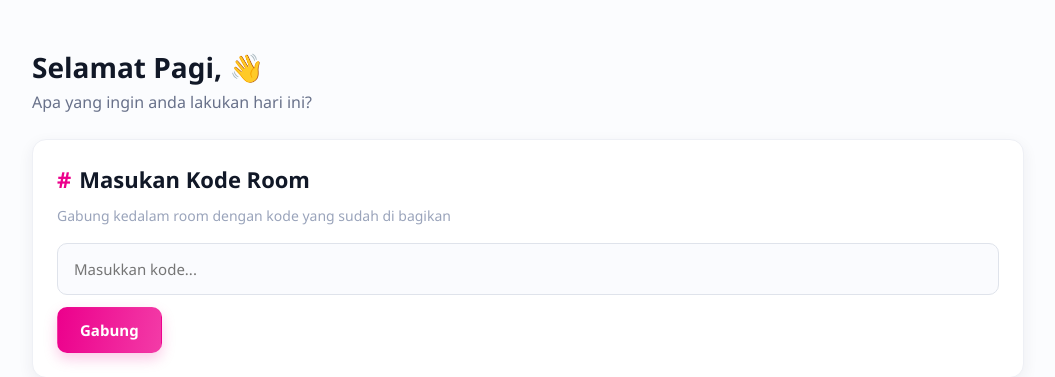
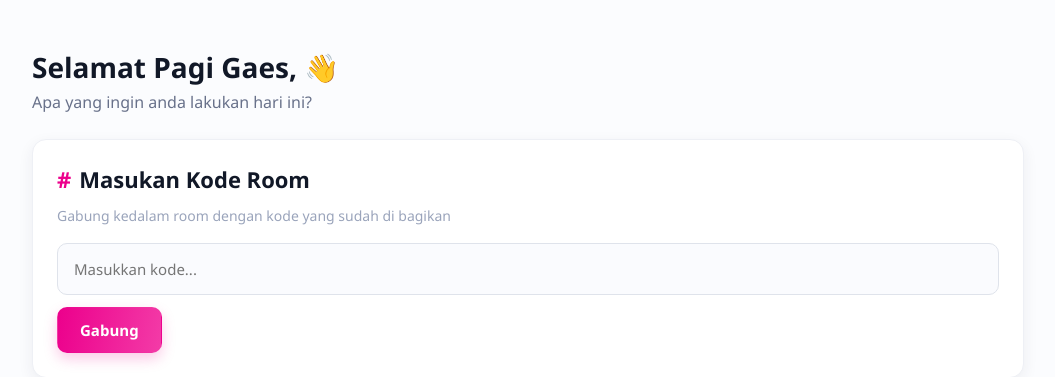
Before and after one commit to alvonkhairy/FloFeed-Project, a PHP site: page /home.php in a window 1280 px wide. Shown: the part 58-435 px from the top of the page, without its empty margins (112-1167 px from the left). Run offline with PHP 8.4, Linux system fonts and the light colour scheme; the visitor is signed in with stand-in values (Sample User, id 1).

Commit message:
feat: update selamat pagi

```diff
--- a/home.php
+++ b/home.php
@@ -23,7 +23,7 @@ $initials = strtoupper(substr($username, 0, 2));
 
 		<main class="home-page">
 			<section class="welcome" aria-labelledby="welcome-title">
-				<h1 id="welcome-title">Selamat Pagi, &#128075;</h1>
+				<h1 id="welcome-title">Selamat Pagi Gaes, &#128075;</h1>
 				<p>Apa yang ingin anda lakukan hari ini?</p>
 			</section>
 
```
